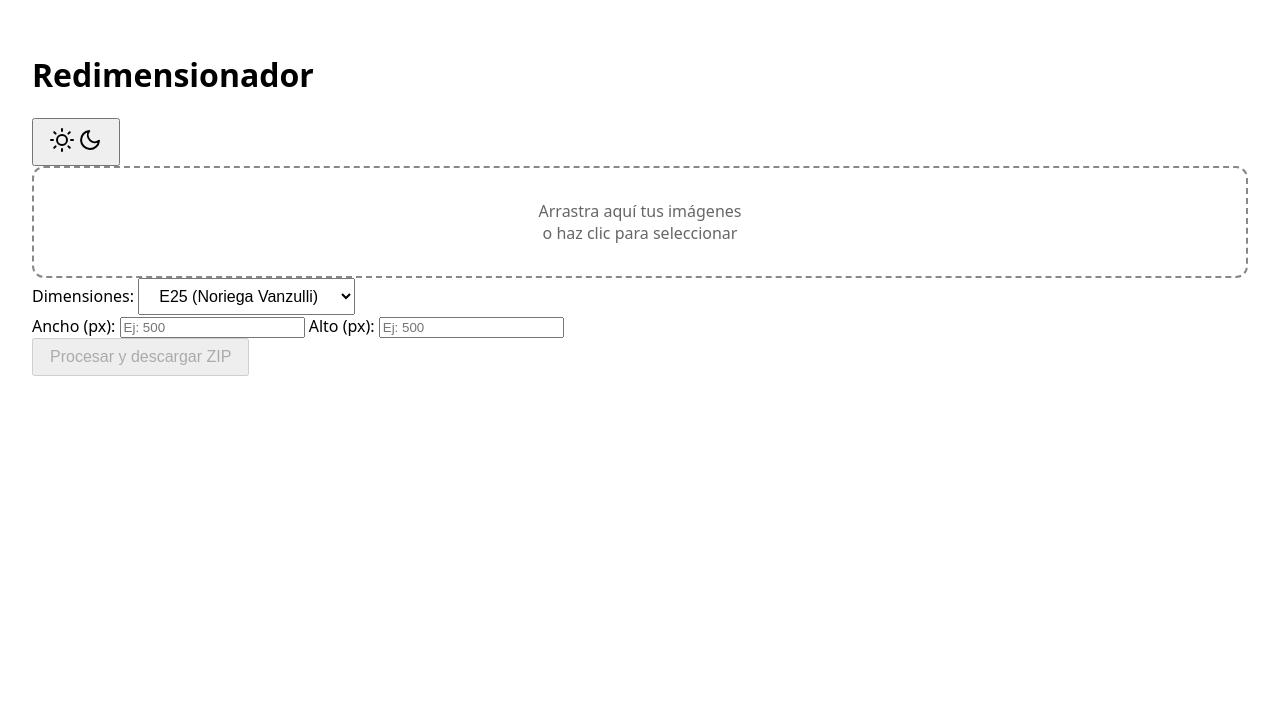
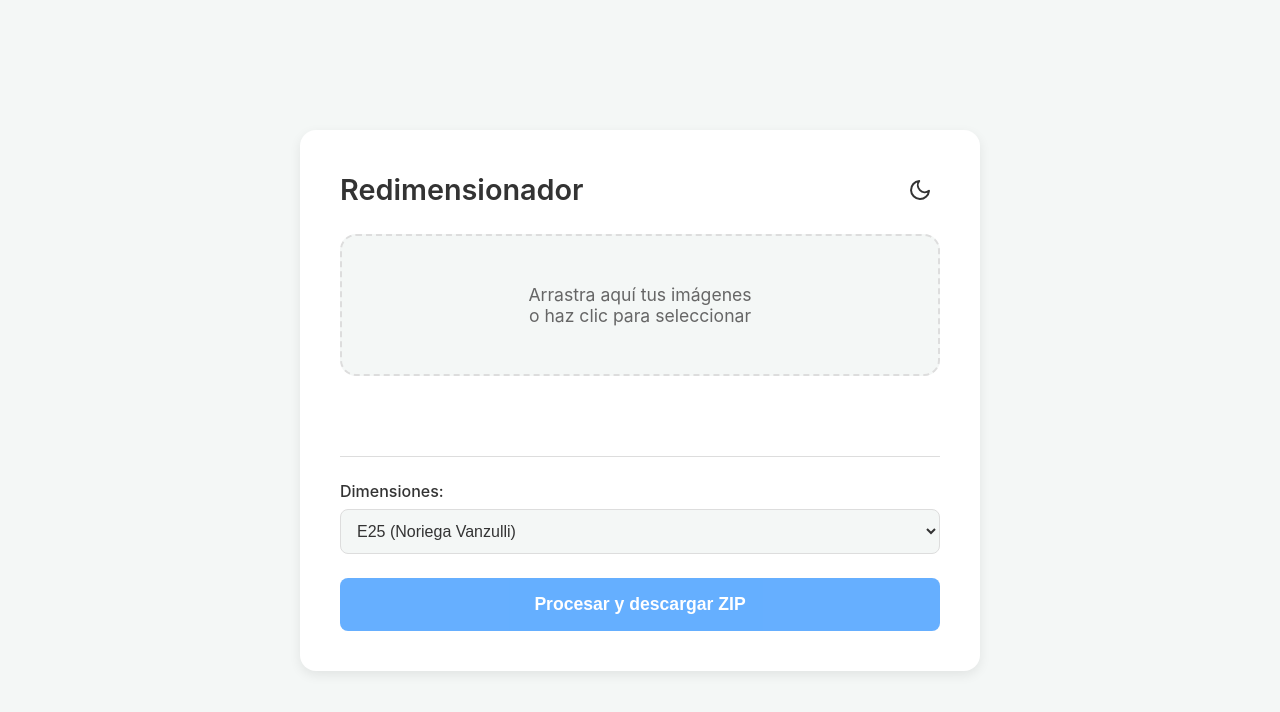
Before and after one commit to gustavo3026/Redimensionador, a plain HTML site: page index.html in a window 1280 px wide. Drawn offline with nearby package versions, Linux system fonts and the light colour scheme.

Commit message:
Update styles.css

```diff
--- a/styles.css
+++ b/styles.css
@@ -1,23 +1,232 @@
+/* =============================================================
+   Estilos Profesionales + Modo Oscuro
+   ============================================================= */
+
+:root {
+    --bg-color: #f4f7f6;
+    --container-bg: #ffffff;
+    --text-color: #333333;
+    --text-muted: #666666;
+    --border-color: #dddddd;
+    --accent-color: #007bff;
+    --accent-hover: #0056b3;
+    --dragover-bg: #e9f5ff;
+    --shadow: 0 4px 12px rgba(0,0,0,0.08);
+  }
+
+  /* Detección automática de modo oscuro del sistema */
+  @media (prefers-color-scheme: dark) {
+    :root {
+      --bg-color: #121212;
+      --container-bg: #1e1e1e;
+      --text-color: #e0e0e0;
+      --text-muted: #aaaaaa;
+      --border-color: #333333;
+      --accent-color: #4dabf7;
+      --accent-hover: #337ab7;
+      --dragover-bg: #2a2a2a;
+      --shadow: 0 4px 12px rgba(0,0,0,0.3);
+    }
+  }
+
+  /* Clase forzada para el toggle manual */
+  body.dark-mode {
+      --bg-color: #121212;
+      --container-bg: #1e1e1e;
+      --text-color: #e0e0e0;
+      --text-muted: #aaaaaa;
+      --border-color: #333333;
+      --accent-color: #4dabf7;
+      --accent-hover: #337ab7;
+      --dragover-bg: #2a2a2a;
+      --shadow: 0 4px 12px rgba(0,0,0,0.3);
+  }
+
+  body.light-mode {
+    --bg-color: #f4f7f6;
+    --container-bg: #ffffff;
+    --text-color: #333333;
+    --text-muted: #666666;
+    --border-color: #dddddd;
+    --accent-color: #007bff;
+    --accent-hover: #0056b3;
+    --dragover-bg: #e9f5ff;
+    --shadow: 0 4px 12px rgba(0,0,0,0.08);
+}
+
+
   /* ——— Layout general ——— */
   body {
-  font-family: system-ui, sans-serif;
-  margin: 2rem;
+    font-family: -apple-system, BlinkMacSystemFont, "Segoe UI", Roboto, Helvetica, Arial, sans-serif;
+    background-color: var(--bg-color);
+    color: var(--text-color);
+    margin: 0;
+    padding: 2rem;
+    display: flex;
+    justify-content: center;
+    align-items: center;
+    min-height: 100vh;
+    box-sizing: border-box;
+    transition: background-color 0.3s, color 0.3s;
+  }
+
+  .main-container {
+    background-color: var(--container-bg);
+    padding: 2.5rem;
+    border-radius: 1rem;
+    box-shadow: var(--shadow);
+    width: 100%;
+    max-width: 600px;
     display: flex;
     flex-direction: column;
     gap: 1.5rem;
+    transition: background-color 0.3s;
   }
-button, select { padding: .5rem 1rem; font-size: 1rem; }
+
+  /* ——— Cabecera y Toggle ——— */
+  .header-container {
+    display: flex;
+    justify-content: space-between;
+    align-items: center;
+  }
+
+  h1 {
+    margin: 0;
+    font-size: 1.8rem;
+    font-weight: 600;
+  }
+
+  #theme-toggle {
+    background: none;
+    border: none;
+    cursor: pointer;
+    padding: 0.5rem;
+    color: var(--text-color);
+    border-radius: 50%;
+    display: flex;
+    align-items: center;
+    justify-content: center;
+    transition: background-color 0.2s;
+  }
+  #theme-toggle:hover { background-color: var(--border-color); }
+
+  /* Lógica de visualización de iconos */
+  .icon-sun { display: none; }
+  .icon-moon { display: inline-block; }
+
+  /* Si es dark mode automático O clase dark-mode manual */
+  @media (prefers-color-scheme: dark) {
+    .icon-sun { display: inline-block; }
+    .icon-moon { display: none; }
+    /* Si el usuario fuerza light mode en sistema dark */
+    body.light-mode .icon-sun { display: none; }
+    body.light-mode .icon-moon { display: inline-block; }
+  }
+
+  body.dark-mode .icon-sun { display: inline-block; }
+  body.dark-mode .icon-moon { display: none; }
+
+
 
   /* ——— Área drag & drop ——— */
   .drop-area {
-  border: 2px dashed #888;
-  border-radius: .75rem;
-  padding: 2rem;
+    border: 2px dashed var(--border-color);
+    border-radius: 1rem;
+    padding: 3rem 2rem;
     text-align: center;
-  transition: background .2s;
+    transition: all 0.3s;
     cursor: pointer;
-  user-select: none;
+    background-color: var(--bg-color);
   }
-.drop-area.dragover { background: #edf7ff; }
+  .drop-area.dragover {
+    background-color: var(--dragover-bg);
+    border-color: var(--accent-color);
+  }
+  .drop-area p {
+    margin: 0;
+    color: var(--text-muted);
+    font-size: 1.1rem;
+  }
 
-.drop-area p { margin: 0; color: #666; }
+  /* ——— Previsualización ——— */
+  #preview {
+    display: flex;
+    flex-wrap: wrap;
+    gap: 10px;
+    margin-top: 1rem;
+  }
+  #preview img {
+    width: 80px;
+    height: 80px;
+    object-fit: cover;
+    border-radius: 8px;
+    border: 2px solid var(--border-color);
+  }
+
+  /* ——— Controles y Formularios ——— */
+  .controls-container {
+    display: flex;
+    flex-direction: column;
+    gap: 1rem;
+    margin-top: 1rem;
+    padding-top: 1.5rem;
+    border-top: 1px solid var(--border-color);
+  }
+
+  .control-group {
+    display: flex;
+    flex-direction: column;
+    gap: 0.5rem;
+  }
+
+  label { font-weight: 500; }
+
+  select, input[type="number"] {
+    padding: 0.75rem;
+    font-size: 1rem;
+    border: 1px solid var(--border-color);
+    border-radius: 0.5rem;
+    background-color: var(--bg-color);
+    color: var(--text-color);
+    transition: border-color 0.2s;
+  }
+  select:focus, input:focus {
+    outline: none;
+    border-color: var(--accent-color);
+  }
+
+  .input-pair {
+    display: flex;
+    gap: 1rem;
+  }
+  .input-pair label {
+    flex: 1;
+    display: flex;
+    flex-direction: column;
+    gap: 0.25rem;
+    font-size: 0.9rem;
+  }
+
+  /* Utilidad para ocultar elementos */
+  .hidden { display: none !important; }
+
+  /* ——— Botón Principal ——— */
+  button#resizeButton {
+    margin-top: 0.5rem;
+    padding: 1rem;
+    font-size: 1.1rem;
+    font-weight: 600;
+    border: none;
+    border-radius: 0.5rem;
+    background-color: var(--accent-color);
+    color: white;
+    cursor: pointer;
+    transition: background-color 0.2s, opacity 0.2s;
+  }
+  button#resizeButton:hover:not(:disabled) {
+    background-color: var(--accent-hover);
+  }
+  button#resizeButton:disabled {
+    opacity: 0.6;
+    cursor: not-allowed;
+  }
```
Lines whose indentation alone changed are shown as unchanged.
